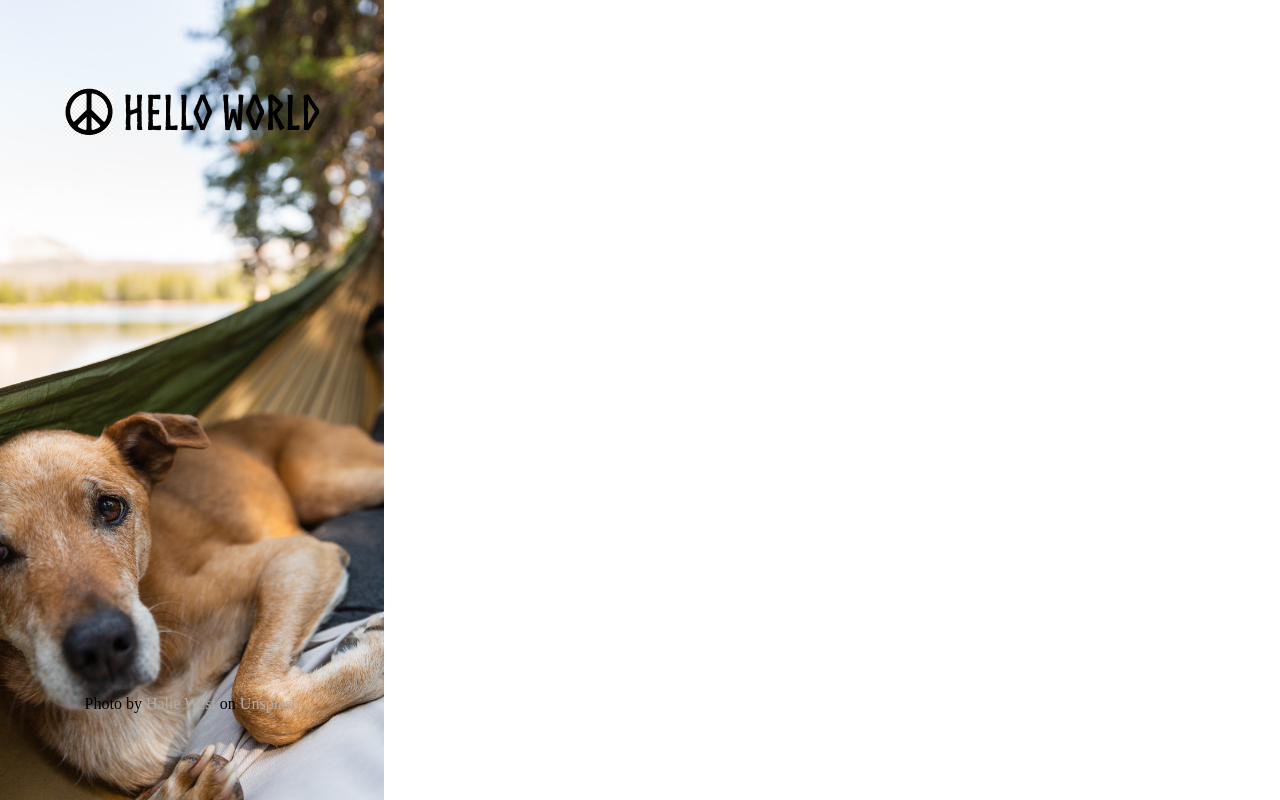
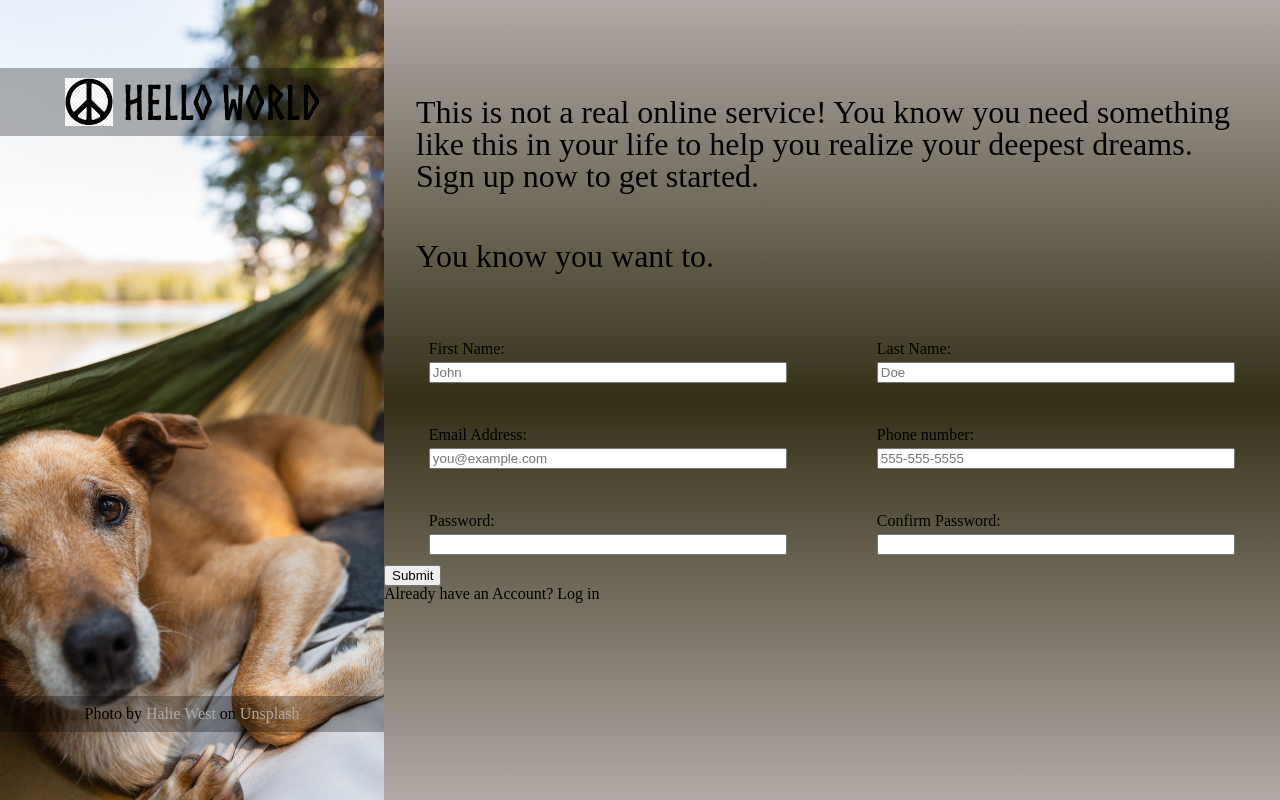
Before and after one commit to DSingh80899/sign-up-form, a plain HTML site: page index.html in a window 1280 px wide. Drawn offline with Linux system fonts and the light colour scheme.

Commit message:
Work on general layout on the right

```diff
--- a/index.html
+++ b/index.html
@@ -8,6 +8,7 @@
 
 </head>
 <body>
+
     <div class="left">
 
         <div class="hero-text">
@@ -16,8 +17,56 @@
         </div>
         <div class="footer">Photo by <a href="https://unsplash.com/@haliewestphoto">Halie West</a> on <a href="https://unsplash.com/photos/GubApA69UZM">Unsplash</a></div>
     </div>
+
     <div class="right">
-        <form action="" method="post"></form>
+        <div class="first">
+
+            <p>This is not a real online service! You know you need something like this in your life to help you realize your deepest dreams. Sign up <em>now</em> to get started.</p>
+            <p>You <em>know</em> you want to.</p>
+
+        </div>
+
+        <div class="second">
+            <form id="my-form" action="" method="post">
+
+                <div class="form-input" id="first">
+                    <label for="first_name">First Name:</label>
+                    <input type="text" id="first_name" name="first_name" placeholder="John" required>
+                </div>
+
+                <div class="form-input" id="second">
+                    <label for="last_name">Last Name:</label>
+                    <input type="text" id="last_name" name="last_name" placeholder="Doe" required>
+                </div>
+
+                <div class="form-input" id="third">
+                    <label for="user_email">Email Address:</label>
+                    <input type="email" id="user_email" name="email" placeholder="you@example.com" required>
+                </div>
+
+                <div class="form-input" id="fourth">
+                    <label for="user_tel">Phone number:</label>
+                    <input type="tel" id="user_tel" name="user_tel" placeholder="555-555-5555" pattern="[0-9]{3}-[0-9]{3}-[0-9]{4}" required>
+                </div>
+
+                <div class="form-input" id="fifth">
+                    <label for="password">Password:</label>
+                    <input type="password" id="password" name="password" min="6" max="15" required>
+                </div>
+
+                <div class="form-input" id="sixth">
+                    <label for="password2">Confirm Password:</label>
+                    <input type="password" id="password2" name="password2" min="6" max="15" required>
+                </div>
+
+            </form>
+        </div>
+
+        <div class="third">
+            <button type="submit" form="my-form">Submit</button>
+            <p>Already have an Account? <a>Log in</a></p>
+        </div>
     </div>
+
 </body>
 </html>
--- a/styles.css
+++ b/styles.css
@@ -80,6 +80,17 @@ body{
     background-position: center;
 }
 
+.hero-text, .footer{
+    width: 100%;
+    padding: 10px;
+    background-color:  rgba(0, 0, 0, 0.3);
+
+}
+
+.footer{
+    text-align: center;
+}
+
 .hero-text{
     display: flex;
     align-items: center;
@@ -87,6 +98,7 @@ body{
     gap: 10px;
 
 }
+
 
 h1{
     font-family: Norse-Bold;
@@ -114,3 +126,48 @@ a:link {
   a:hover {
     color: hotpink;
   }
+
+/*Right side*/
+
+.right{
+    display: flex;
+    flex-direction: column;
+    height: 100vh;
+    width: 70vw;
+    background: linear-gradient(var(--silver),var(--drab-dark-brown) , var(--silver));
+}
+
+.first, .second, .third{
+    flex: 1;
+}
+.first{
+    font-size: xx-large;
+    padding-top: 3em;
+    padding-left: 1em;
+    padding-right: 1em;
+    padding-bottom: 0;
+    margin: 0;
+}
+.first>p{
+    padding-bottom: 1.5em;
+}
+
+.second{
+    display: flex;
+
+}
+form{
+    flex: 1;
+    display: flex;
+    flex-wrap: wrap;
+    justify-content: center;
+    align-items: center;
+    gap: 10%;
+}
+
+.form-input{
+    display: flex;
+    flex-direction: column;
+    gap: 5px;
+    width: 40%;
+}
```
